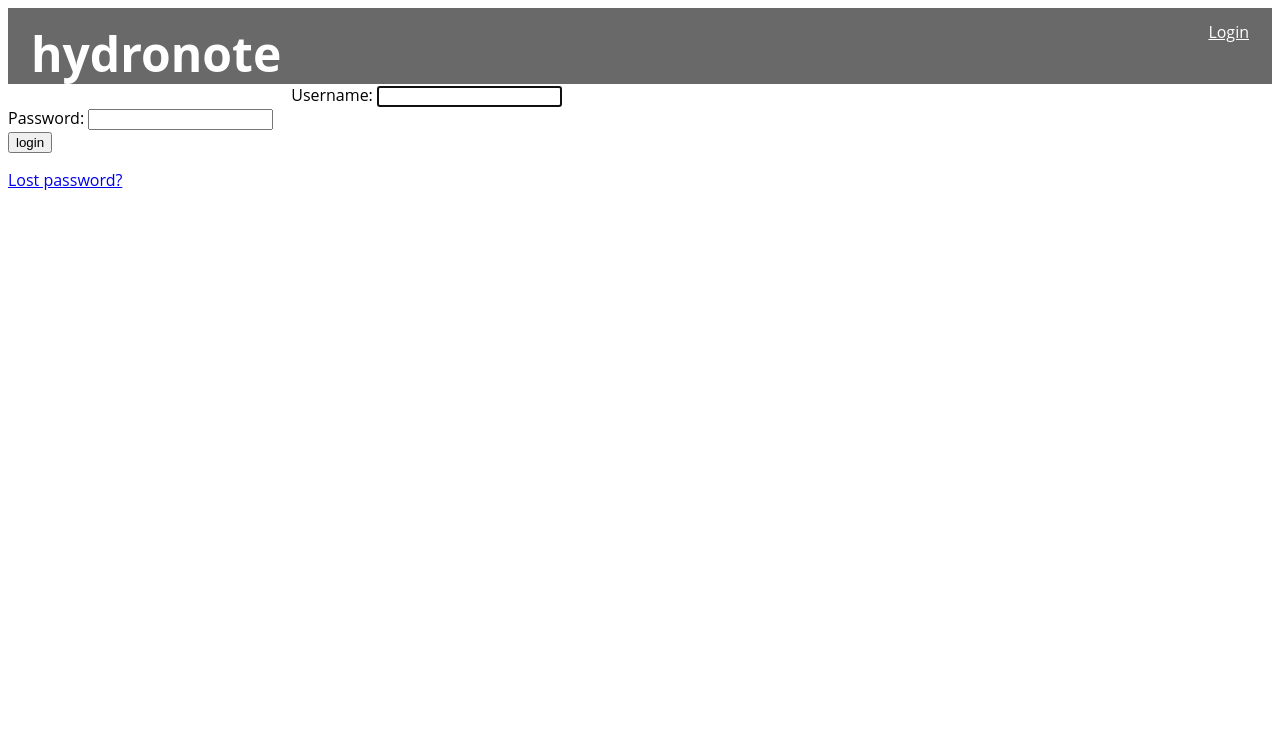
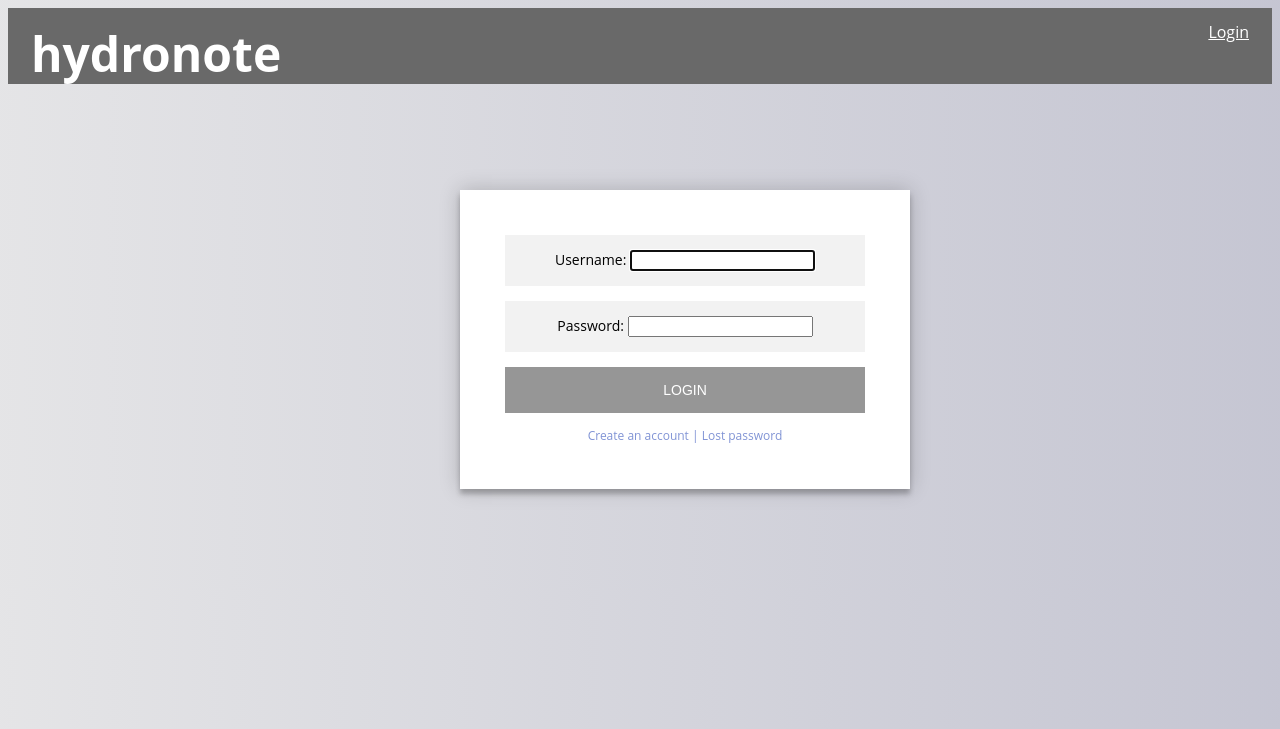
Before and after one commit to naclonts/hydronote, a Django app: page /accounts/login/ in a window 1280 px wide. Shown: the top 729 px of the page. Run offline with Django 3.2, Linux system fonts and the light colour scheme; parts of the project's set-up code (start-up, migrations or seed data) failed here and were passed over.

Commit message:
spruced up login page

```diff
--- /dev/null
+++ b/hydronote/static/css/login-page.css
@@ -0,0 +1,99 @@
+@import url(https://fonts.googleapis.com/css?family=Roboto:300);
+
+.login-page {
+    width: 360px;
+    padding: 8%;
+    margin: auto;
+}
+.form {
+    position: relative;
+    z-index: 1;
+    background: #FFFFFF;
+    max-width: 360px;
+    margin: 05px auto 100px;
+    padding: 45px;
+    text-align: center;
+    box-shadow: 0 0 20px 0 rgba(0, 0, 0, 0.2), 0 5px 5px 0 rgba(0, 0, 0, 0.24);
+}
+.form .form-entry {
+/*    font-family: "Roboto", sans-serif;*/
+    outline: 0;
+    background: #f2f2f2;
+    width: 100%;
+    border: 0;
+    margin: 0 0 15px;
+    padding: 15px;
+    box-sizing: border-box;
+    font-size: 14px;
+}
+.form button {
+/*    font-family: "Roboto", sans-serif;*/
+    text-transform: uppercase;
+    outline: 0;
+    background: #969696;
+    width: 100%;
+    border: 0;
+    padding: 15px;
+    color: #FFFFFF;
+    font-size: 14px;
+    -webkit-transition: all 0.3 ease;
+    transition: all 0.3 ease;
+    cursor: pointer;
+}
+.form button:hover,.form button:active,.form button:focus {
+    background: color: hsl(226, 50%, 67%);
+}
+#create-or-lost {
+    margin: 15px 0 0;
+    padding-top: 60px;
+    color: #b3b3b3;
+    font-size: 12px;
+}
+#create-or-lost a {
+    color: hsl(226, 50%, 67%);
+    text-decoration: none;
+}
+.form .register-form {
+    display: none;
+}
+.container {
+    position: relative;
+    z-index: 1;
+    max-width: 300px;
+    margin: 0 auto;
+}
+.container:before, .container:after {
+    content: "";
+    display: block;
+    clear: both;
+}
+.container .info {
+    margin: 50px auto;
+    text-align: center;
+}
+.container .info h1 {
+    margin: 0 0 15px;
+    padding: 0;
+    font-size: 36px;
+    font-weight: 300;
+    color: #1a1a1a;
+}
+.container .info span {
+    color: #4d4d4d;
+    font-size: 12px;
+}
+.container .info span a {
+    color: #000000;
+    text-decoration: none;
+}
+.container .info span .fa {
+    color: #EF3B3A;
+}
+
+body {
+    background: hsl(238, 27%, 67%); /* fallback for old browsers */
+    background: linear-gradient(to left, hsl(238, 13%, 80%), hsl(238, 4%, 90%));
+    font-family: "Roboto", sans-serif;
+    -webkit-font-smoothing: antialiased;
+    -moz-osx-font-smoothing: grayscale;
+}
--- a/hydronote/static/css/styles.css
+++ b/hydronote/static/css/styles.css
@@ -117,3 +117,24 @@ body {
   background: #ef653b;
   text-decoration: none;
 }
+
+#login-form {
+    width: 100%;
+    float: left;
+}
+
+#login-button {
+    float: left;
+}
+
+#username-container {
+    width: 70%;
+    box-sizing: border-box;
+}
+
+#password-container {
+    float: left;
+    top: 100px;
+    width: 40%;
+    box-sizing: border-box;
+}
--- a/hydronote/template/hydronote/base.html
+++ b/hydronote/template/hydronote/base.html
@@ -5,6 +5,8 @@
     <meta charset="utf-8">
     <meta name="viewport" content="width=device-width, initial-scale=1">
     {% block title %}<title>hydronote</title>{% endblock %}
+
+    {% block extended_head %}{% endblock %}
 
     <link rel="stylesheet" href="{% static 'css/styles.css' %}">
 </head>
--- a/templates/registration/login.html
+++ b/templates/registration/login.html
@@ -1,4 +1,12 @@
 {% extends "base.html" %}
+{% load static %}
+
+{% block extended_head %}
+<head>
+    <link rel="stylesheet" href="{% static 'css/login-page.css' %}">
+</head>
+{% endblock %}
+
 
 {% block content %}
 
@@ -6,25 +14,27 @@
 <p>Your username and password didn't match. Please try again.</p>
 {% endif %}
 
+<div class="login-page">
+<div class="form" id="login-form">
     <form method="post" action="{% url 'login' %}">
         {% csrf_token %}
-
-<div>
+        <div class="form-entry">
             <td>{{ form.username.label_tag }}</td>
             <td>{{ form.username }}</td>
         </div>
-<div>
+        <div class="form-entry">
             <td>{{ form.password.label_tag }}</td>
             <td>{{ form.password }}</td>
         </div>
 
-<div>
-  <input type="submit" value="login" />
+        <button id="login-button" type="submit" value="Login">Login</button>
         <input type="hidden" name="next" value="" />
-</div>
     </form>
 
     {# Assumes you setup the password_reset view in your URLconf #}
-<p><a href="{% url 'password_reset' %}">Lost password?</a></p>
+    <div id="create-or-lost"><a href="#">Create an account | </a>
+        <a href="{% url 'password_reset' %}">Lost password</a></div>
+</div>
+</div>
 
 {% endblock %}
```
Lines whose indentation alone changed are shown as unchanged.
